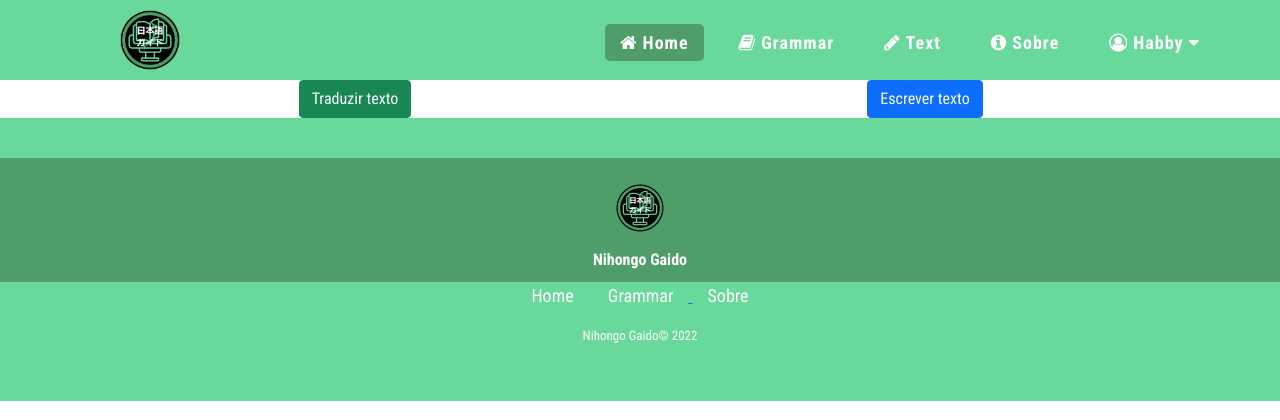
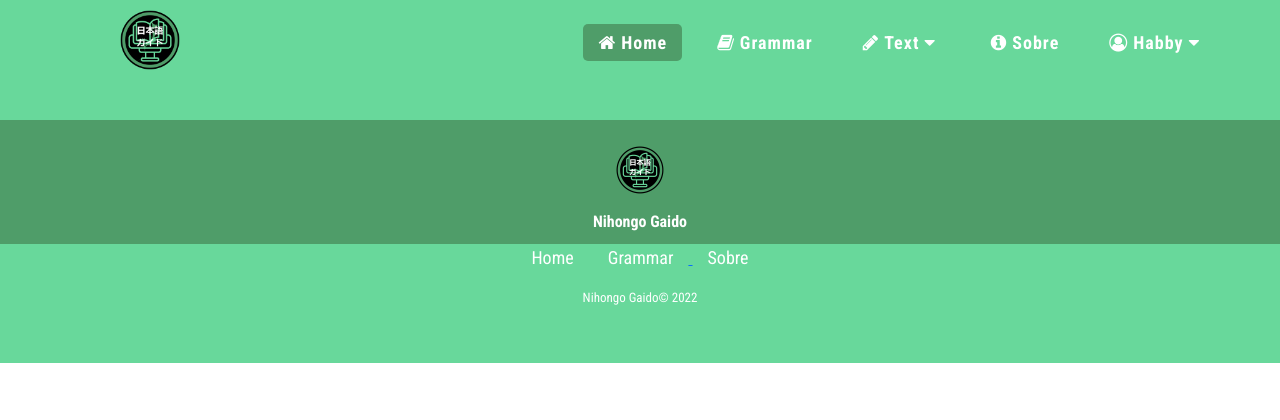
Before and after one commit to Renildo15/Nihongo-Gaido, a Django app: page /text/text_options/ in a window 1280 px wide. Shown: the top 420 px of the page. Run offline with Django 4.2, Linux system fonts and the light colour scheme; a user stored in the database is signed in; some web fonts are replaced.

Commit message:
Adicionano dropdown #43

```diff
--- a/src/templates/base.html
+++ b/src/templates/base.html
@@ -23,7 +23,13 @@
         <ul>
             <li><a class="active" href="{% url 'pages:home' %}"><i class="fa fa-home" aria-hidden="true"></i>Home</a></li>
             <li><a href="{% url 'grammar:grammar_list'%}"><i class="fa fa-book" aria-hidden="true"></i>Grammar</a></li>
-            <li><a href="{% url 'text:text_options'%}"><i class="fa fa-pencil" aria-hidden="true"></i>Text</a></li>
+            <li class = "dropdown-nav">
+                <a href="javascript:void(0)"class="dropbtn"><i class="fa fa-pencil" aria-hidden="true"></i>Text <i class="fa fa-caret-down"></i></a>
+                <div class="dropdown-nav-content">
+                    <a href="{% url 'text:text_list' %}">Traduzir texto</a>
+                    <a href="#">Escrever texto</a>
+                </div>
+            </li>
             <li><a href="{% url 'pages:sobre' %}"><i class="fa fa-info-circle" aria-hidden="true"></i>Sobre</a></li>
             <li class = "dropdown-nav">
                 {% if user.is_authenticated%}
--- a/src/text_app/templates/text_options.html
+++ b/src/text_app/templates/text_options.html
@@ -6,12 +6,12 @@
         <div class="row">
             <div class="col-6">
                 <div>
-                    <a class="btn btn-success" href="{% url 'text:text_list' %}">Traduzir texto</a>
+
                 </div>
             </div>
             <div class="col-6">
                 <div>
-                    <a class="btn btn-primary" href="#">Escrever texto</a>
+
                 </div>
             </div>
         </div>
```
Also changed, not shown: src/db.sqlite3.
